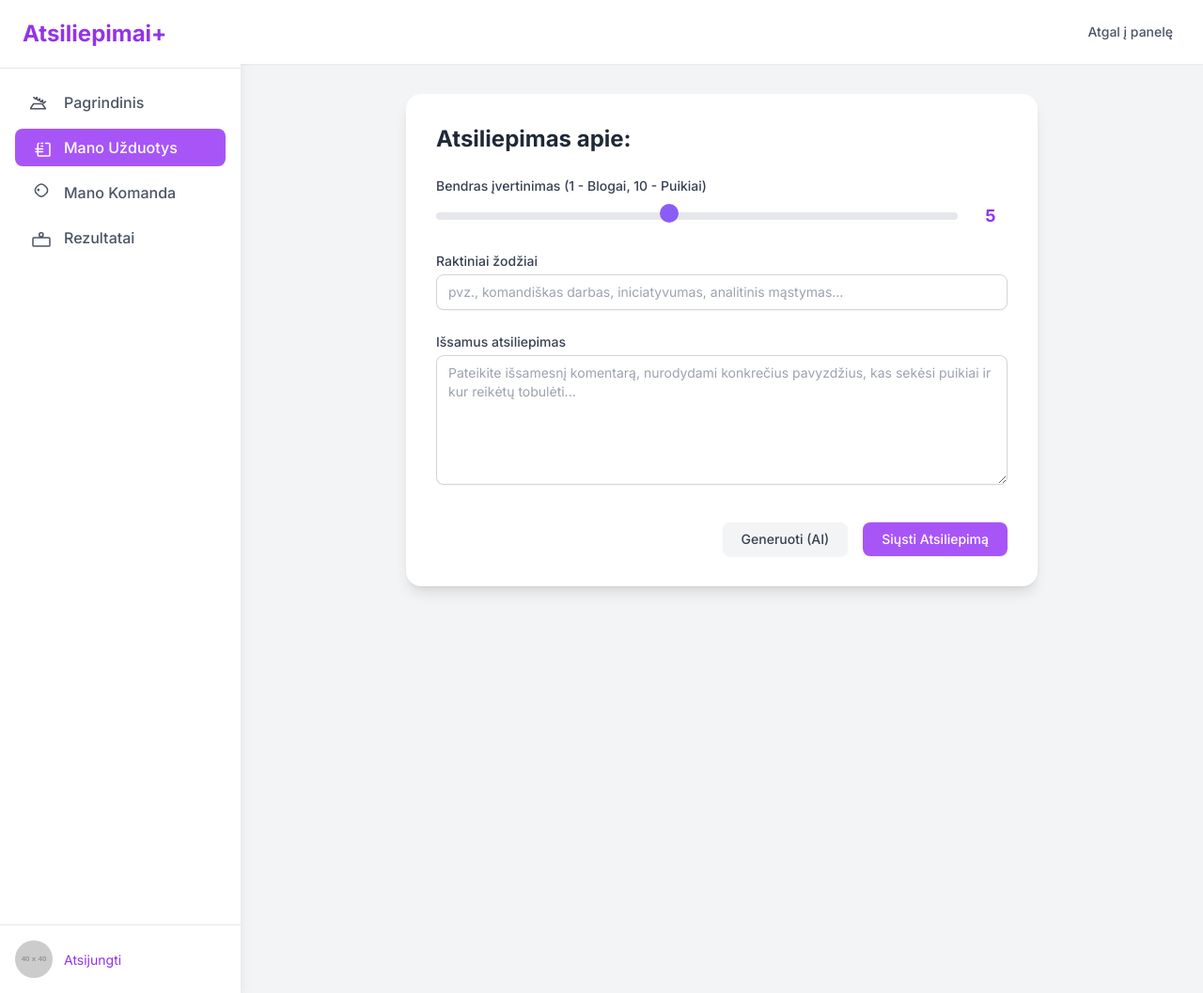
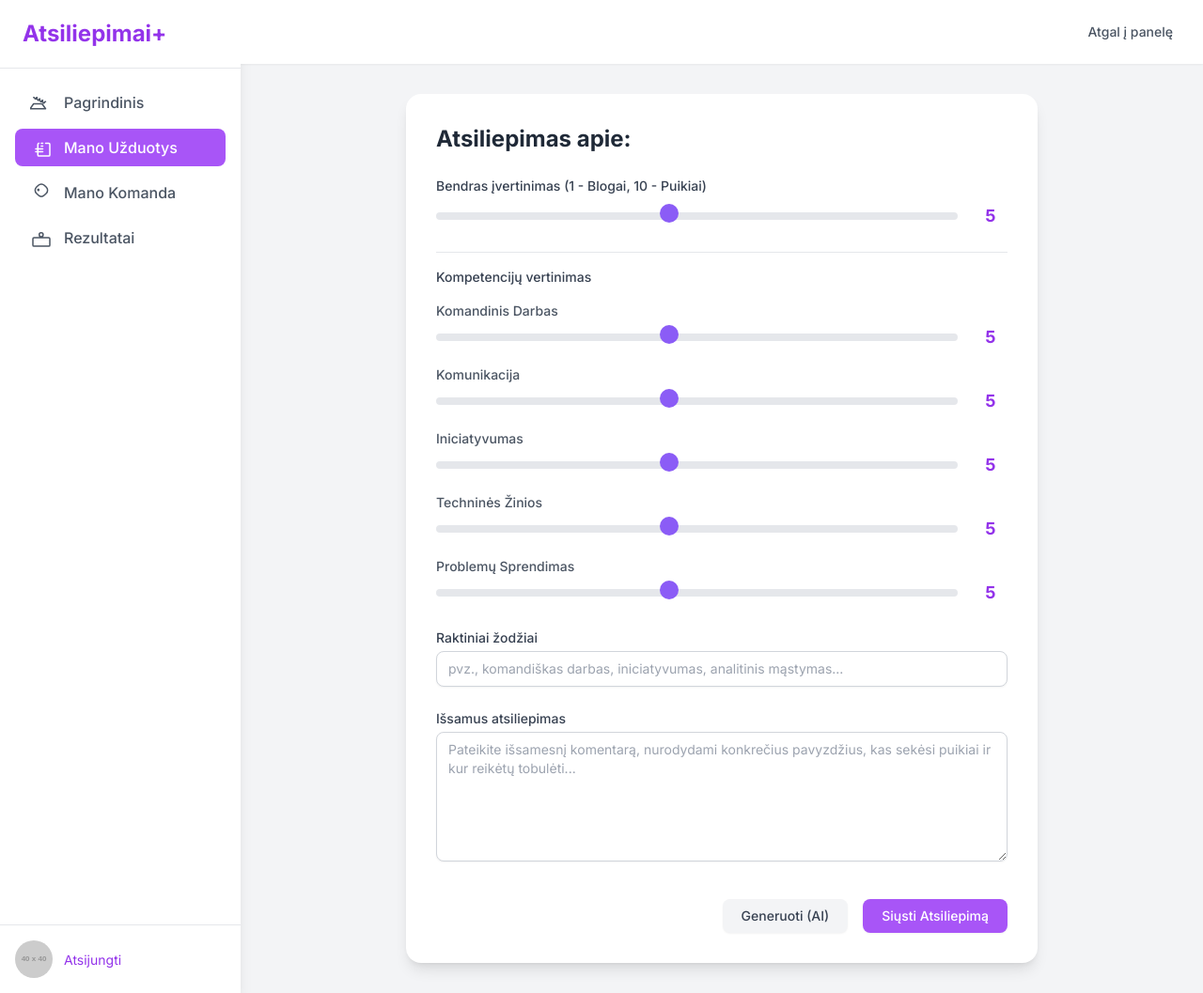
Before and after one commit to delfas2/feedbackas, a Django app: template templates/fill_feedback.html in a window 1280 px wide. Shown: the whole page at 94% size. Run offline with Django 4.2, Linux system fonts and the light colour scheme; the template is opened without the code that fills it, so the values that code supplies are empty; grey boxes labelled with a size stand in for pictures from a placeholder-image service; some libraries are stand-ins or nearby versions.

Commit message:
Papildyta forma slankikliais

```diff
--- a/templates/fill_feedback.html
+++ b/templates/fill_feedback.html
@@ -129,6 +129,58 @@
                             </div>
                         </div>
 
+                        <!-- Kompetencijų slankikliai -->
+                        <div class="space-y-4 pt-4 border-t">
+                            <h4 class="text-sm font-medium text-gray-700">Kompetencijų vertinimas</h4>
+
+                            <!-- Komandinis Darbas -->
+                            <div>
+                                <label for="teamwork_rating" class="block text-sm font-medium text-gray-600">Komandinis Darbas</label>
+                                <div class="flex items-center space-x-4 mt-1">
+                                    <input type="range" id="teamwork_rating" name="teamwork_rating" min="1" max="10" value="5" class="w-full h-2 bg-gray-200 rounded-lg appearance-none cursor-pointer competency-slider">
+                                    <span class="text-lg font-bold text-purple-600 w-10 text-center rating-value">5</span>
+                                </div>
+                            </div>
+
+                            <!-- Komunikacija -->
+                            <div>
+                                <label for="communication_rating" class="block text-sm font-medium text-gray-600">Komunikacija</label>
+                                <div class="flex items-center space-x-4 mt-1">
+                                    <input type="range" id="communication_rating" name="communication_rating" min="1" max="10" value="5" class="w-full h-2 bg-gray-200 rounded-lg appearance-none cursor-pointer competency-slider">
+                                    <span class="text-lg font-bold text-purple-600 w-10 text-center rating-value">5</span>
+                                </div>
+                            </div>
+
+                            <!-- Iniciatyvumas -->
+                            <div>
+                                <label for="initiative_rating" class="block text-sm font-medium text-gray-600">Iniciatyvumas</label>
+                                <div class="flex items-center space-x-4 mt-1">
+                                    <input type="range" id="initiative_rating" name="initiative_rating" min="1" max="10" value="5" class="w-full h-2 bg-gray-200 rounded-lg appearance-none cursor-pointer competency-slider">
+                                    <span class="text-lg font-bold text-purple-600 w-10 text-center rating-value">5</span>
+                                </div>
+                            </div>
+
+                            <!-- Techninės Žinios -->
+                            <div>
+                                <label for="technical_skills_rating" class="block text-sm font-medium text-gray-600">Techninės Žinios</label>
+                                <div class="flex items-center space-x-4 mt-1">
+                                    <input type="range" id="technical_skills_rating" name="technical_skills_rating" min="1" max="10" value="5" class="w-full h-2 bg-gray-200 rounded-lg appearance-none cursor-pointer competency-slider">
+                                    <span class="text-lg font-bold text-purple-600 w-10 text-center rating-value">5</span>
+                                </div>
+                            </div>
+
+                            <!-- Problemų Sprendimas -->
+                            <div>
+                                <label for="problem_solving_rating" class="block text-sm font-medium text-gray-600">Problemų Sprendimas</label>
+                                <div class="flex items-center space-x-4 mt-1">
+                                    <input type="range" id="problem_solving_rating" name="problem_solving_rating" min="1" max="10" value="5" class="w-full h-2 bg-gray-200 rounded-lg appearance-none cursor-pointer competency-slider">
+                                    <span class="text-lg font-bold text-purple-600 w-10 text-center rating-value">5</span>
+                                </div>
+                            </div>
+
+                        </div>
+
+
                         <!-- 2. Raktinių Žodžių Laukas -->
                         <div>
                             <label for="keywords" class="block text-sm font-medium text-gray-700">
@@ -174,18 +226,24 @@
     <!-- Slankiklio reikšmės atnaujinimo skriptas -->
     <script>
         try {
-            const ratingSlider = document.getElementById('rating');
-            const ratingValue = document.getElementById('rating-value');
+            // Bendras slankiklių valdymas
+            const sliders = document.querySelectorAll('input[type="range"]');
 
-            if (ratingSlider && ratingValue) {
-                // Atnaujiname iš karto
-                ratingValue.textContent = ratingSlider.value;
+            sliders.forEach(slider => {
+                const valueSpan = slider.nextElementSibling;
+
+                // Nustatome pradinę reikšmę
+                if (valueSpan) {
+                    valueSpan.textContent = slider.value;
+                }
 
                 // Atnaujiname keičiant
-                ratingSlider.oninput = function() {
-                    ratingValue.textContent = this.value;
+                slider.oninput = function() {
+                    if (valueSpan) {
+                        valueSpan.textContent = this.value;
+                    }
                 }
-            }
+            });
         } catch (e) {
             console.error("Klaida nustatant slankiklį:", e);
         }
```
Also changed, not shown: feedbackas/views.py (+6 -8 lines).
